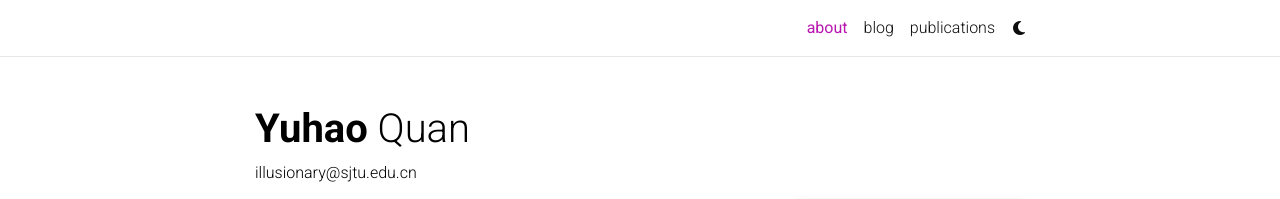
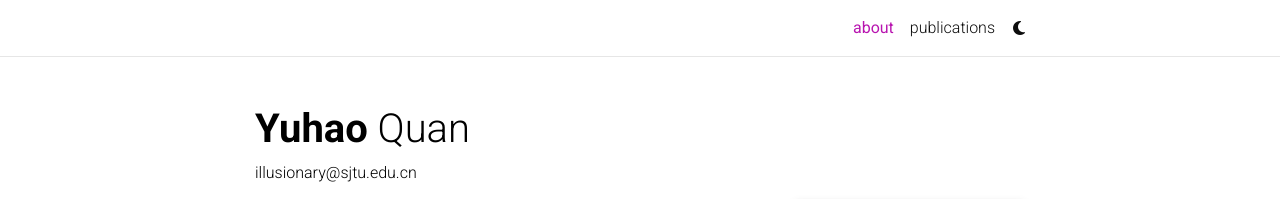
Before and after one commit to illusionarydream/illusionarydream.github.io, a Jekyll site: the page built from _pages/about.md, in a window 1280 px wide. Shown: the top 199 px of the page. Built offline with Jekyll 4.4.1, drawn with Linux system fonts in a browser that asks for light colours; full-size pictures stand in for the smaller copies a plugin makes; emoji names are drawn with the system emoji font; some web fonts are replaced; comment, search, counter and statistics services are not loaded; a style sheet for code colours, icons or effects is not loaded.

Commit message:
delete blog

```diff
--- a/_config.yml
+++ b/_config.yml
@@ -119,8 +119,8 @@
 # Blog
 # -----------------------------------------------------------------------------
 
-blog_name: Blog # blog_name will be displayed in your blog page
-blog_nav_title: blog # your blog must have a title for it to be displayed in the nav bar
+blog_name:  # blog_name will be displayed in your blog page
+blog_nav_title:  # your blog must have a title for it to be displayed in the nav bar
 blog_description: Blog
 permalink: /blog/:year/:title/
 
```
